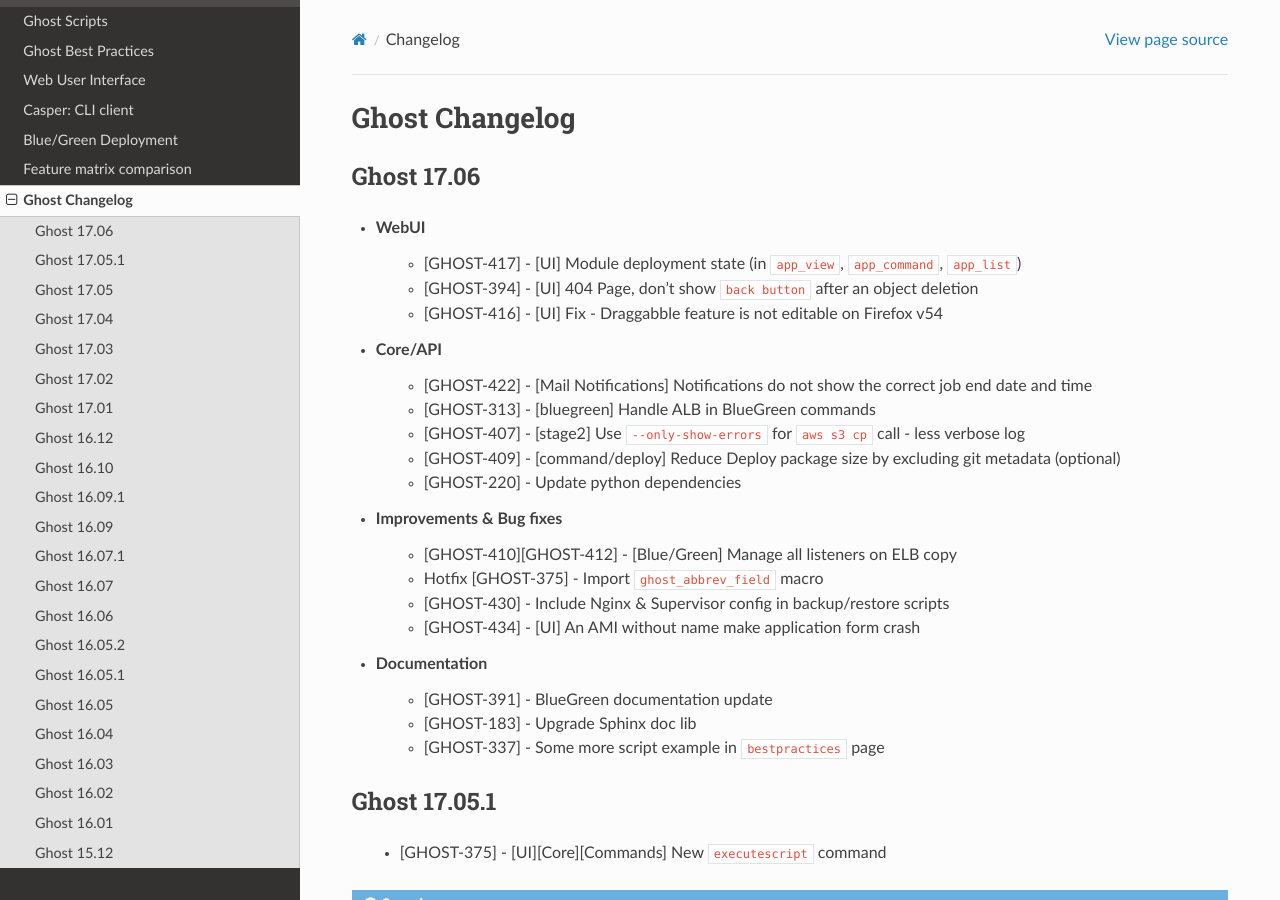
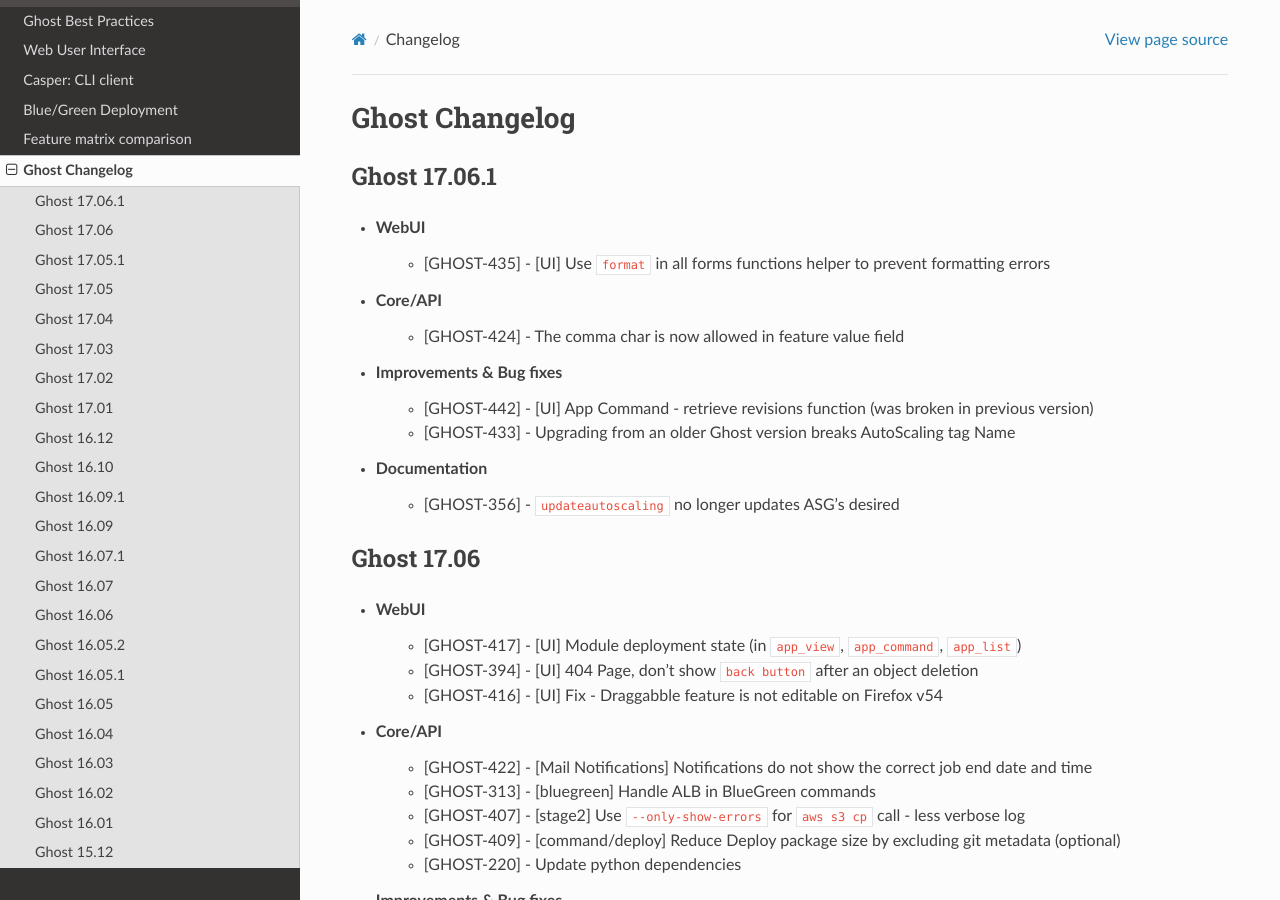
Before and after one commit to claranet/cloud-deploy-docs, a Sphinx documentation site: the page built from source/rst/changelog.rst, in a window 1280 px wide and 900 px high. Built offline with Sphinx 7.4.7 and the Read the Docs theme 2.0.0, drawn with Linux system fonts in a browser that asks for light colours.

Commit message:
Changelog Release `17.06.1`

```diff
--- a/source/rst/changelog.rst
+++ b/source/rst/changelog.rst
@@ -7,6 +7,22 @@
 
 .. toctree::
     :maxdepth: 2
+
+Ghost 17.06.1
+-------------
+
+* WebUI
+    - [GHOST-435] - [UI] Use ``format`` in all forms functions helper to prevent formatting errors
+
+* Core/API
+    - [GHOST-424] - The comma char is now allowed in feature value field
+
+* Improvements & Bug fixes
+    - [GHOST-442] - [UI] App Command - retrieve revisions function (was broken in previous version)
+    - [GHOST-433] - Upgrading from an older Ghost version breaks AutoScaling tag Name
+
+* Documentation
+    - [GHOST-356] - ``updateautoscaling`` no longer updates ASG's desired
 
 Ghost 17.06
 -----------
```
